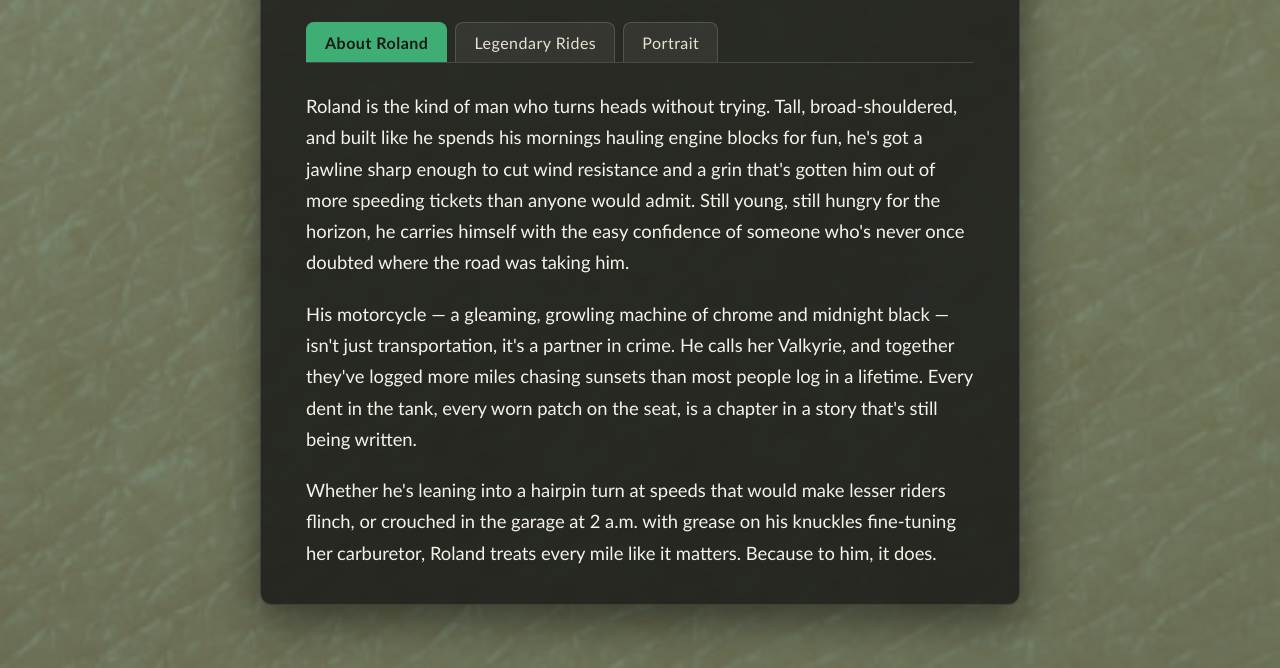
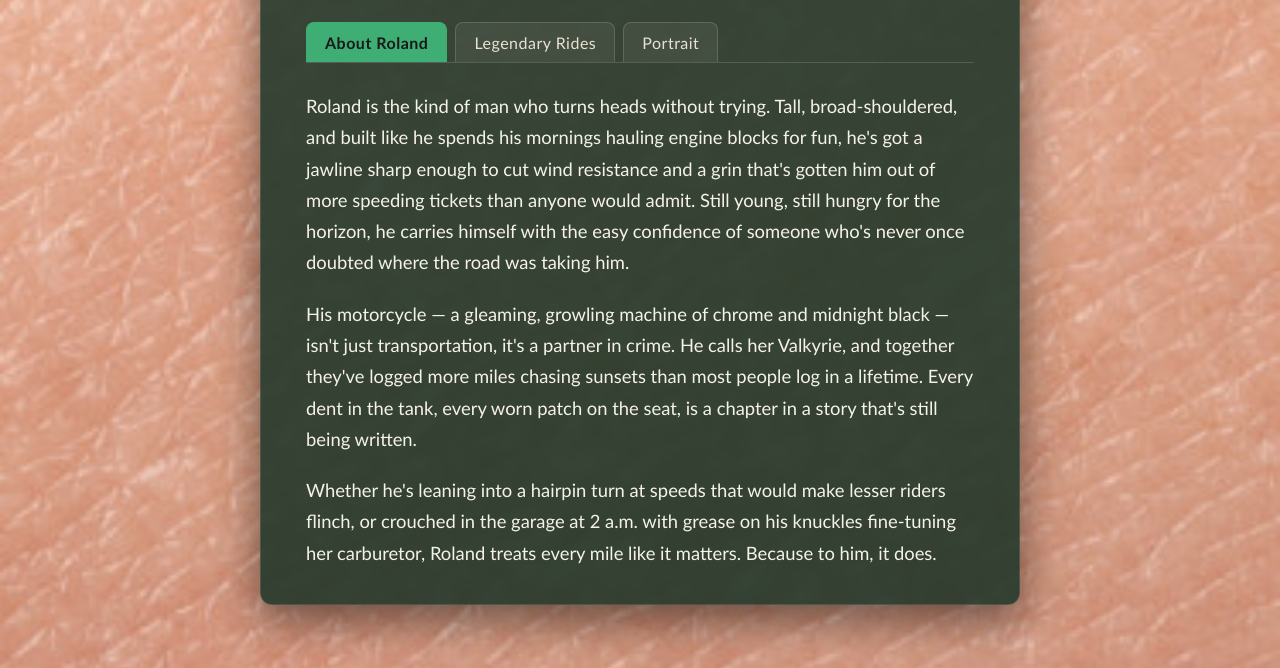
Before and after one commit to TheSkindler123/Roland, a plain HTML site: page index.html in a window 1280 px wide. Shown: the part 132-800 px from the top of the page. Drawn offline with Linux system fonts and the light colour scheme.

Commit message:
Move green tint to the floating window, leave skin image untouched
Co-Authored-By: Claude Sonnet 5 <noreply@anthropic.com>

```diff
--- a/index.html
+++ b/index.html
@@ -7,7 +7,6 @@
   :root {
     --bg-image: url('RolandSkin.jpg');
     --accent: #3fae74;
-    --accent-tint: rgba(24, 82, 54, 0.55);
   }
 
   * {
@@ -34,14 +33,14 @@
     left: 0;
     width: 100%;
     height: 100%;
-    background-image: linear-gradient(var(--accent-tint), var(--accent-tint)), var(--bg-image);
+    background-image: var(--bg-image);
     background-size: cover;
     background-position: center;
     background-repeat: no-repeat;
     z-index: -1;
   }
   .content-box {
-    background: rgba(20, 20, 20, 0.78);
+    background: rgba(18, 46, 33, 0.82);
     backdrop-filter: blur(4px);
     color: #f5f2ea;
     max-width: 760px;
```
